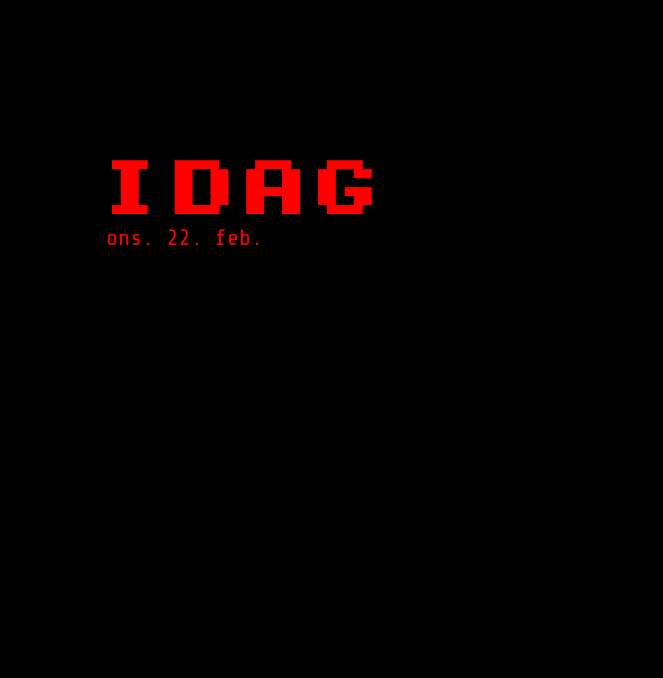
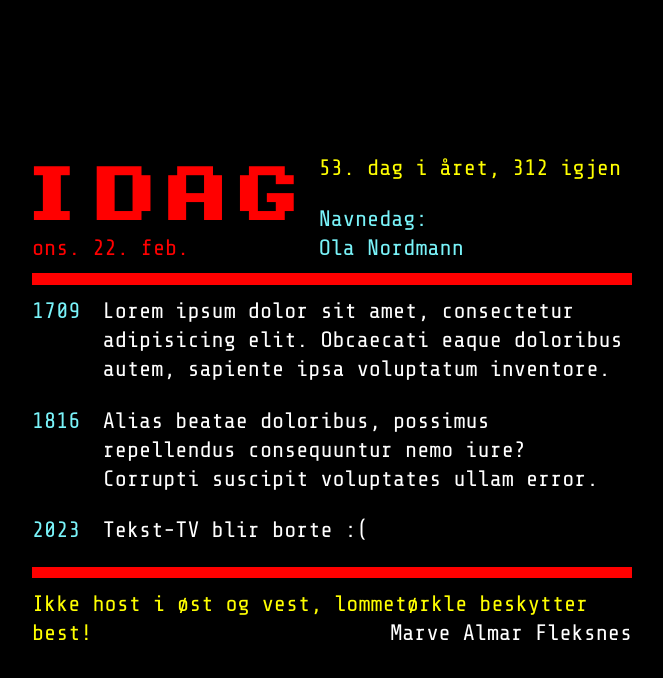
Before and after one commit to havardnyboe/dagenidag, a React (Vite) app: page / in a window 1280 px wide. Shown: the top 678 px of the page, without its empty margins (308-971 px from the left). Built offline with nearby package versions, Linux system fonts and the light colour scheme.

Commit message:
la inn test data

```diff
--- a/index.html
+++ b/index.html
@@ -1,10 +1,10 @@
 <!DOCTYPE html>
-<html lang="en">
+<html lang="nb">
   <head>
     <meta charset="UTF-8" />
-    <link rel="icon" type="image/svg+xml" href="/vite.svg" />
+    <!-- <link rel="icon" type="image/svg+xml" href="/vite.svg" /> -->
     <meta name="viewport" content="width=device-width, initial-scale=1.0" />
-    <title>Vite + React + TS</title>
+    <title>Dagen i Dag</title>
   </head>
   <body>
     <div id="root"></div>
--- a/src/App.sass
+++ b/src/App.sass
@@ -1,14 +1,54 @@
 #root
-  width: 500px
-  height: 505px
   margin: 0 auto
   color: red
   font-family: "Share Tech Mono", monospace
   font-size: 1.4em
+  line-height: 1.3em
 
   h1
     font-family: Kongtext
     margin: 0
+    margin-left: -16px
+    padding-right: 16px
 
-  div
-    padding-left: 12px
+.App
+  display: flex
+  flex-direction: column
+  width: 600px
+
+.tittel
+  display: flex
+  align-items: flex-end
+
+.banner
+  background: red
+  margin-top: .5em
+  height: .5em
+
+.igjen
+  color: yellow
+
+.navnedag
+  margin-top: 1em
+  color: #79F3F9
+
+.historie
+  margin: .5em 0
+  display: flex
+  align-items: flex-start
+  span
+    color: #79F3F9
+    margin-right: 1em
+  p
+    color: white
+    margin: 0
+    width: 100%
+
+.sitat
+  margin-top: .5em
+  p
+    color: yellow
+    margin: 0
+  span
+    color: white
+    float: right
--- a/src/App.tsx
+++ b/src/App.tsx
@@ -1,13 +1,80 @@
-import { useState } from "react";
 import "./App.sass";
 
+function isLeapYear(year: number) {
+  return year % 400 === 0 || (year % 100 !== 0 && year % 4 === 0);
+}
+
+interface historie {
+  year: number;
+  content: string;
+}
+
+interface sitat {
+  author: string;
+  content: string;
+}
+
+function Historie(props: historie) {
+  return (
+    <div className="historie">
+      <span>{props.year}</span>
+      <p>{props.content}</p>
+    </div>
+  );
+}
+
+function Sitat(props: sitat) {
+  return (
+    <div className="sitat">
+      <p>{props.content}<span>{props.author}</span></p>
+    </div>
+  );
+}
+
 function App() {
-  const date = new Date(Date.now()).toLocaleDateString("no-NB", { weekday: 'short', month: 'short', day: 'numeric' });
+  const dato = new Date(Date.now()).toLocaleDateString("no-NB", {
+    weekday: "short",
+    month: "short",
+    day: "numeric",
+  });
+  const start = new Date(new Date().getFullYear(), 0, 0);
+  const dag = 1000 * 60 * 60 * 24;
+  const idag = Math.floor((new Date().getTime() - start.getTime()) / dag);
+  const igjen = isLeapYear(new Date().getFullYear()) ? 366 - idag : 365 - idag;
 
   return (
     <div className="App">
-      <h1>IDAG</h1>
-      <div>{date}</div>
+      <div className="tittel">
+        <div>
+          <h1>IDAG</h1>
+          <div>{dato}</div>
+        </div>
+        <div>
+          <div className="igjen">
+            {idag}. dag i året, {igjen} igjen
+          </div>
+          <div className="navnedag">
+            Navnedag: <br />
+            <span>Ola Nordmann</span>
+          </div>
+        </div>
+      </div>
+      <div className="banner"></div>
+      <Historie
+        year={1709}
+        content={
+          "Lorem ipsum dolor sit amet, consectetur adipisicing elit. Obcaecati eaque doloribus autem, sapiente ipsa voluptatum inventore."
+        }
+      />
+      <Historie
+        year={1816}
+        content={
+          "Alias beatae doloribus, possimus repellendus consequuntur nemo iure? Corrupti suscipit voluptates ullam error."
+        }
+      />
+      <Historie year={2023} content={"Tekst-TV blir borte :("} />
+      <div className="banner"></div>
+      <Sitat author="Marve Almar Fleksnes" content="Ikke host i øst og vest, lommetørkle beskytter best!"/>
     </div>
   );
 }
```
